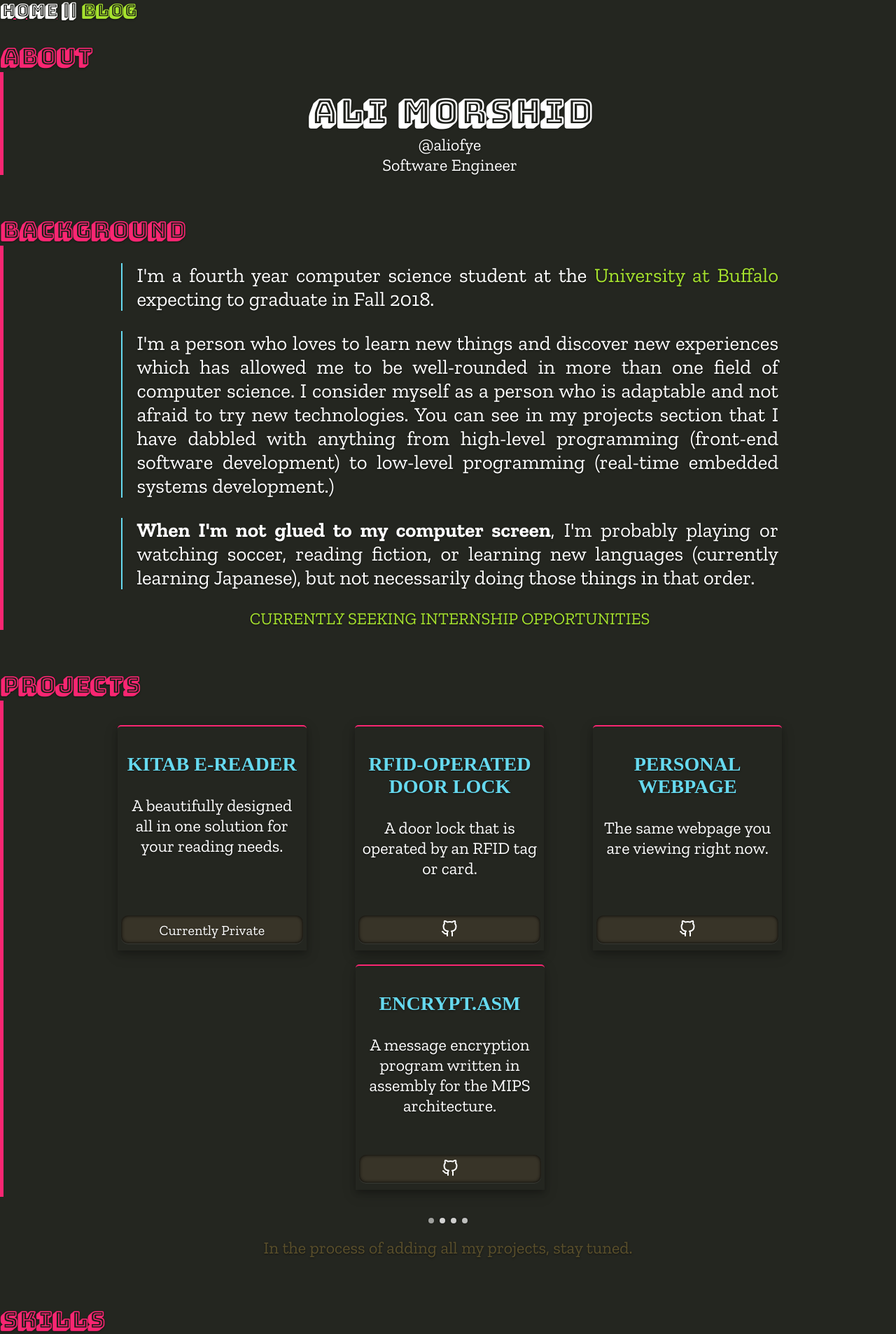
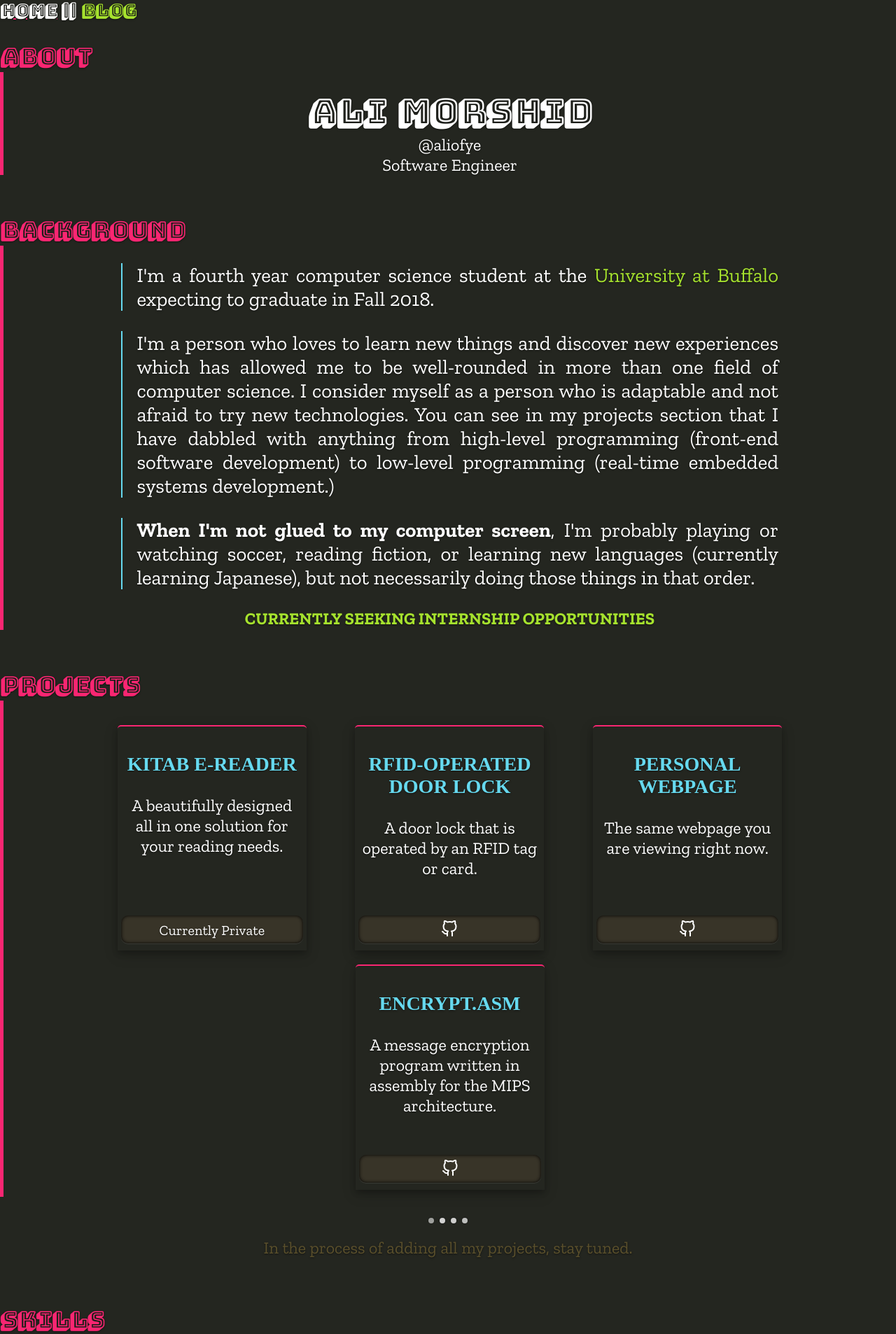
Before and after one commit to aliofyemen/aliofyemen.github.io, a Jekyll site: the page built from index.html, in a window 1280 px wide. Shown: the top 1906 px of the page at 70% size. Built offline with Jekyll 4.4.1, drawn with Linux system fonts in a browser that asks for light colours; some web fonts are replaced.

Commit message:
added bold styling to employment status

```diff
--- a/_includes/employment.html
+++ b/_includes/employment.html
@@ -1,3 +1,3 @@
 <a href="{{ site.resume }}" class="bounce">
-  <span class="uppercase"> Currently seeking {{ site.status }} opportunities</span>
+  <strong class="uppercase"> Currently seeking {{ site.status }} opportunities</strong>
 </a>
```
Also changed, not shown: 2 other files.
